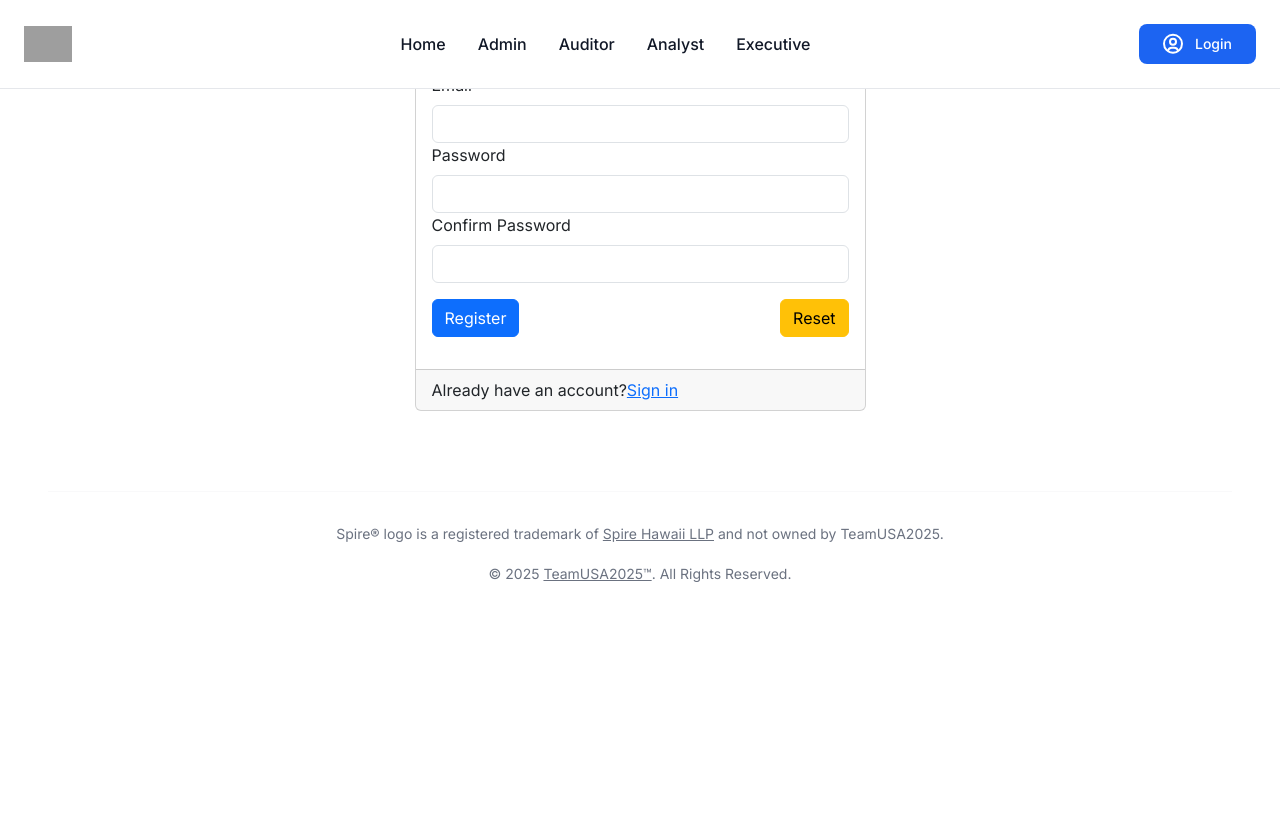
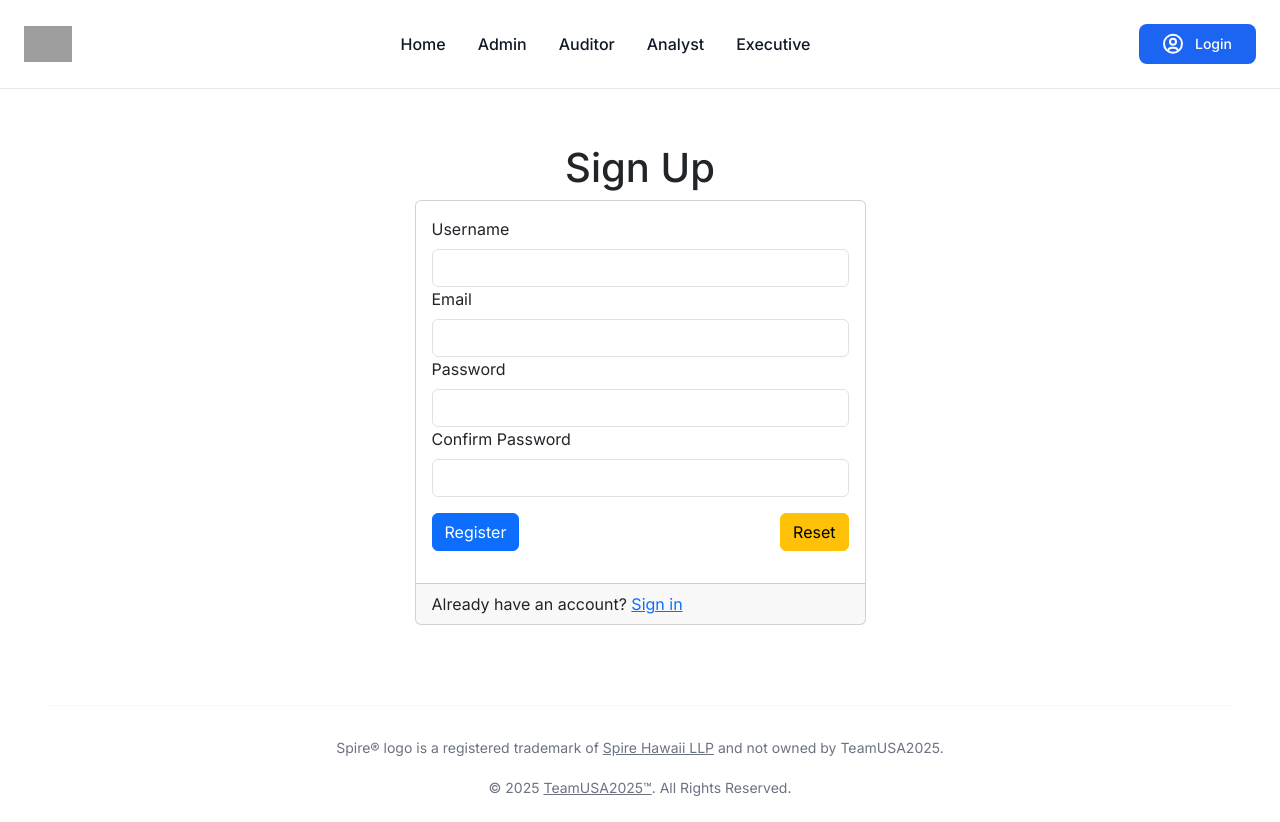
Before and after one commit to teamusa2025/teamusa2025-project, a Next.js app: page /auth/signup in a window 1280 px wide. Before the commit the page ends 800 px from the top, so only its background shows below. Built offline with nearby package versions, Linux system fonts and the light colour scheme; no server answers; grey boxes are pictures that could not be loaded.

Commit message:
updated to sign up page to take username

```diff
--- a/src/app/auth/signup/page.tsx
+++ b/src/app/auth/signup/page.tsx
@@ -8,15 +8,16 @@ import { Card, Col, Container, Button, Form, Row } from 'react-bootstrap';
 import { createUser } from '@/lib/dbActions';
 
 type SignUpForm = {
+  username: string;
   email: string;
   password: string;
   confirmPassword: string;
-  // acceptTerms: boolean;
 };
 
 /** The sign up page. */
 const SignUp = () => {
   const validationSchema = Yup.object().shape({
+    username: Yup.string().required('Username is required'),
     email: Yup.string().required('Email is required').email('Email is invalid'),
     password: Yup.string()
       .required('Password is required')
@@ -37,21 +38,33 @@ const SignUp = () => {
   });
 
   const onSubmit = async (data: SignUpForm) => {
-    // console.log(JSON.stringify(data, null, 2));
+    // Create the user with the provided data (username, email, password)
     await createUser(data);
-    // After creating, signIn with redirect to the add page
+    // Sign in the user and redirect to the add page
     await signIn('credentials', { callbackUrl: '/add', ...data });
   };
 
   return (
     <main>
-      <Container>
+      <Container className="mt-36">
         <Row className="justify-content-center">
           <Col xs={5}>
             <h1 className="text-center">Sign Up</h1>
             <Card>
               <Card.Body>
                 <Form onSubmit={handleSubmit(onSubmit)}>
+                  {/* Username Field */}
+                  <Form.Group className="form-group">
+                    <Form.Label>Username</Form.Label>
+                    <input
+                      type="text"
+                      {...register('username')}
+                      className={`form-control ${errors.username ? 'is-invalid' : ''}`}
+                    />
+                    <div className="invalid-feedback">{errors.username?.message}</div>
+                  </Form.Group>
+
+                  {/* Email Field */}
                   <Form.Group className="form-group">
                     <Form.Label>Email</Form.Label>
                     <input
@@ -62,6 +75,7 @@ const SignUp = () => {
                     <div className="invalid-feedback">{errors.email?.message}</div>
                   </Form.Group>
 
+                  {/* Password Field */}
                   <Form.Group className="form-group">
                     <Form.Label>Password</Form.Label>
                     <input
@@ -71,6 +85,8 @@ const SignUp = () => {
                     />
                     <div className="invalid-feedback">{errors.password?.message}</div>
                   </Form.Group>
+
+                  {/* Confirm Password Field */}
                   <Form.Group className="form-group">
                     <Form.Label>Confirm Password</Form.Label>
                     <input
@@ -80,6 +96,7 @@ const SignUp = () => {
                     />
                     <div className="invalid-feedback">{errors.confirmPassword?.message}</div>
                   </Form.Group>
+
                   <Form.Group className="form-group py-3">
                     <Row>
                       <Col>
@@ -98,6 +115,7 @@ const SignUp = () => {
               </Card.Body>
               <Card.Footer>
                 Already have an account?
+                {' '}
                 <a href="/auth/signin">Sign in</a>
               </Card.Footer>
             </Card>
```
